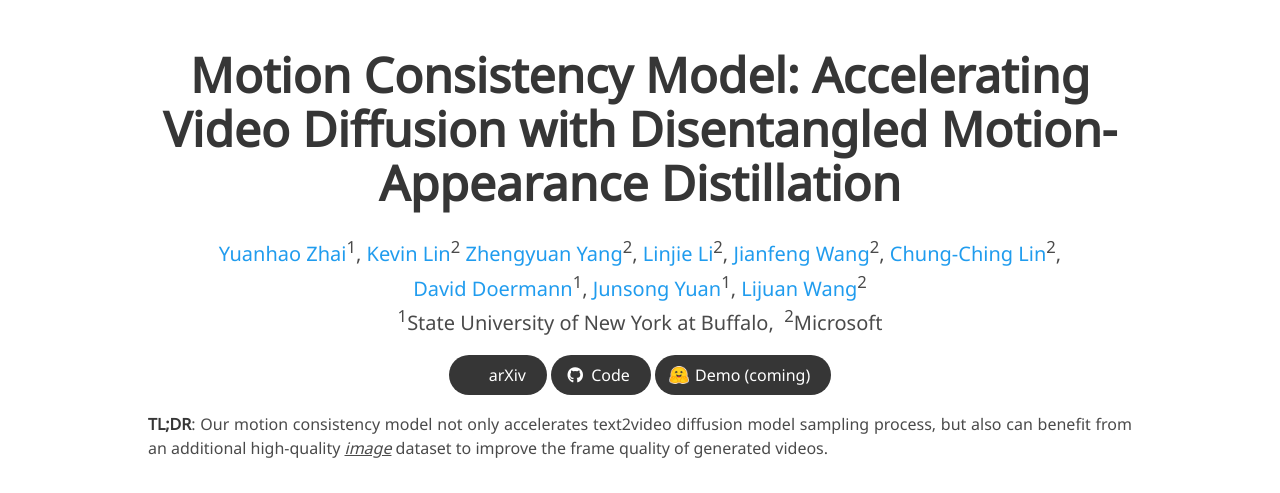
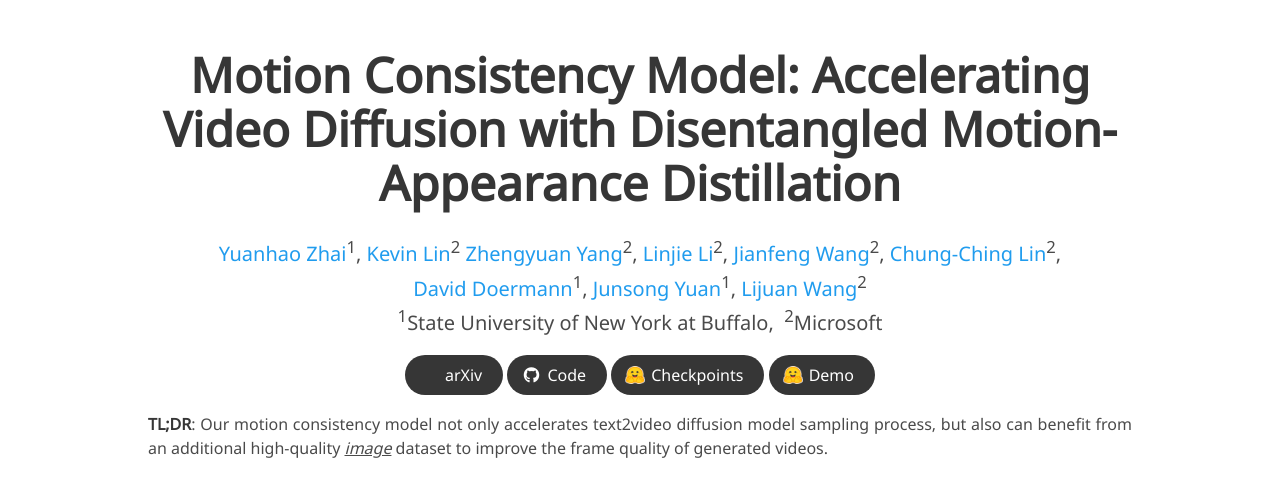
Before and after one commit to yhZhai/mcm, a plain HTML site: page index.html in a window 1280 px wide. Shown: the top 493 px of the page. Drawn offline with nearby package versions, Linux system fonts and the light colour scheme; some icons are missing; a web font is replaced by a local one.

Commit message:
add demo and checkpoint

```diff
--- a/index.html
+++ b/index.html
@@ -161,11 +161,20 @@
                 <!-- </span> -->
                 <!-- HF demo -->
                 <span class="link-block">
-                  <a href="" target="_blank" class="external-link button is-normal is-rounded is-dark">
+                  <a href="https://huggingface.co/yhzhai/mcm" target="_blank" class="external-link button is-normal is-rounded is-dark">
+                    <span class="icon">
+                      <img src="static/images/hf.png" alt="Checkpoints">
+                    </span>
+                    <span>Checkpoints</span>
+                  </a>
+                </span>
+
+                <span class="link-block">
+                  <a href="https://huggingface.co/spaces/yhzhai/mcm" target="_blank" class="external-link button is-normal is-rounded is-dark">
                     <span class="icon">
                       <img src="static/images/hf.png" alt="HuggingFace Demo">
                     </span>
-                    <span>Demo (coming)</span>
+                    <span>Demo</span>
                   </a>
                 </span>
 
```
